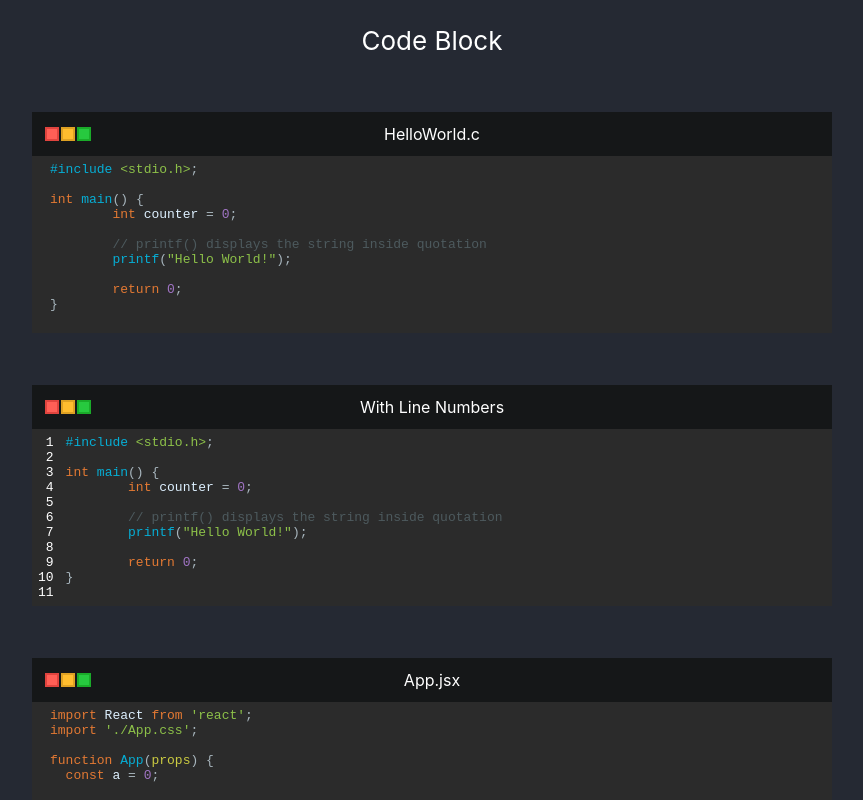
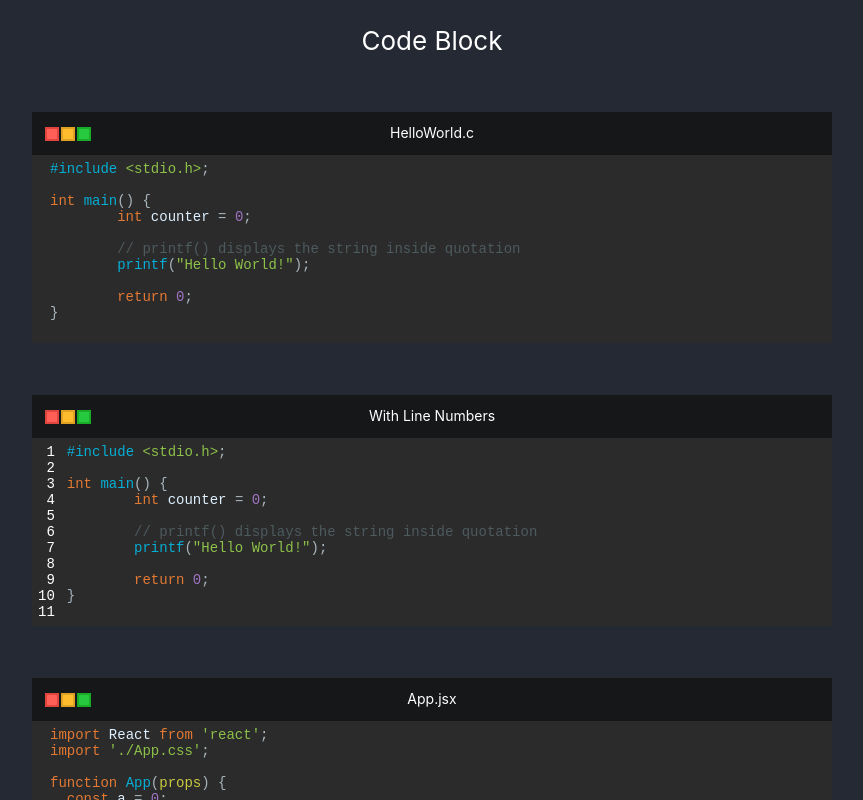
Before and after one commit to mxchen2001/flatter, a React (Create React App) app: page / in a window 1280 px wide. Shown: the top 800 px of the page, without its empty margins (208-1071 px from the left). Built offline with nearby package versions, Linux system fonts and the light colour scheme.

Commit message:
set font size

```diff
--- a/src/style/components/_CodeBlock.scss
+++ b/src/style/components/_CodeBlock.scss
@@ -12,6 +12,7 @@ $line-height: 15px;
     }
 
     padding: 20px;
+    font-size: 14px;
 
     .code-block-wrapper {
         color: white;
--- a/src/style/index.css
+++ b/src/style/index.css
@@ -52,6 +52,7 @@
 
 .code-block-root {
   padding: 20px;
+  font-size: 14px;
 }
 
 .code-block-root pre {
```
Also changed, not shown: 1 other file (tests, documents, lock files or other folders).
